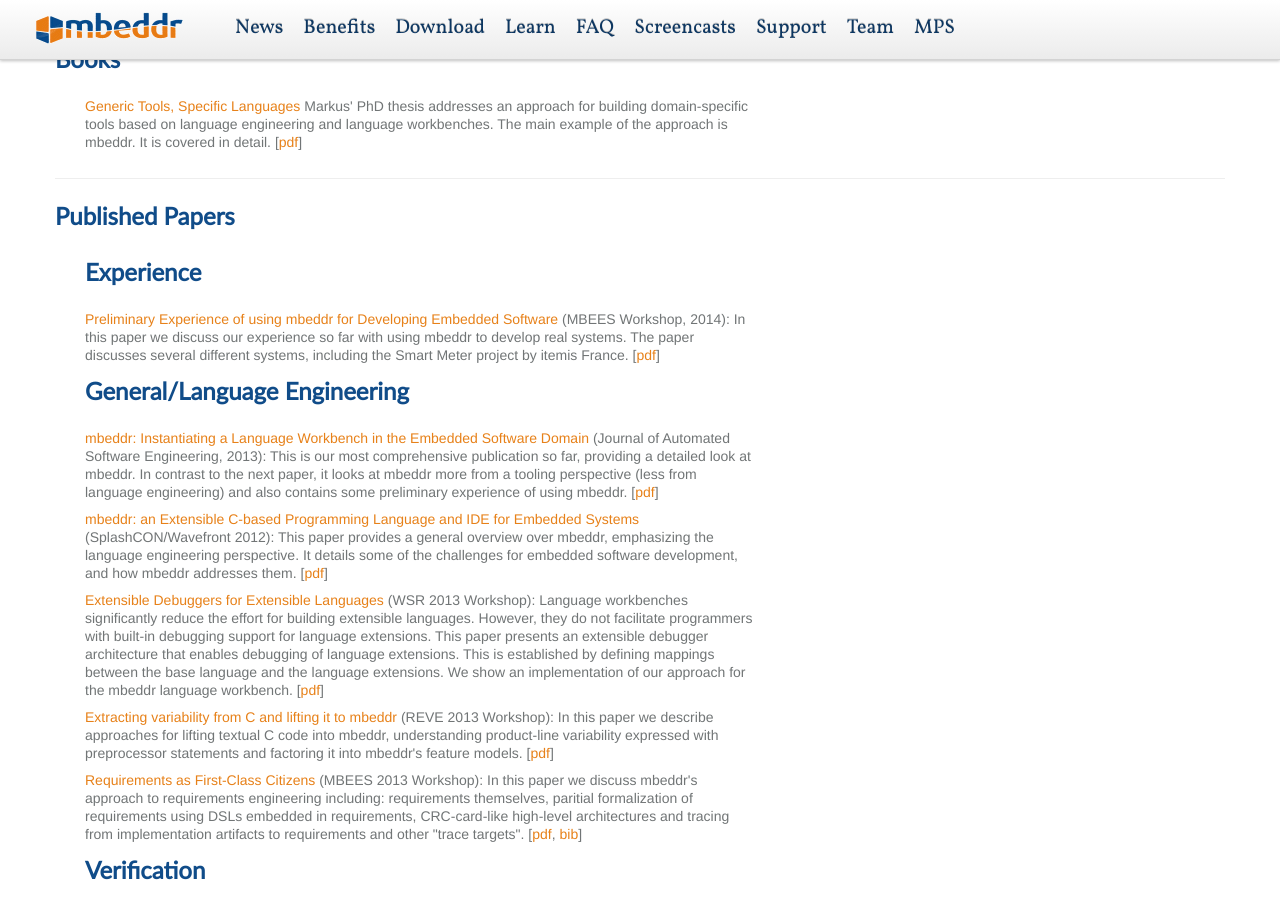
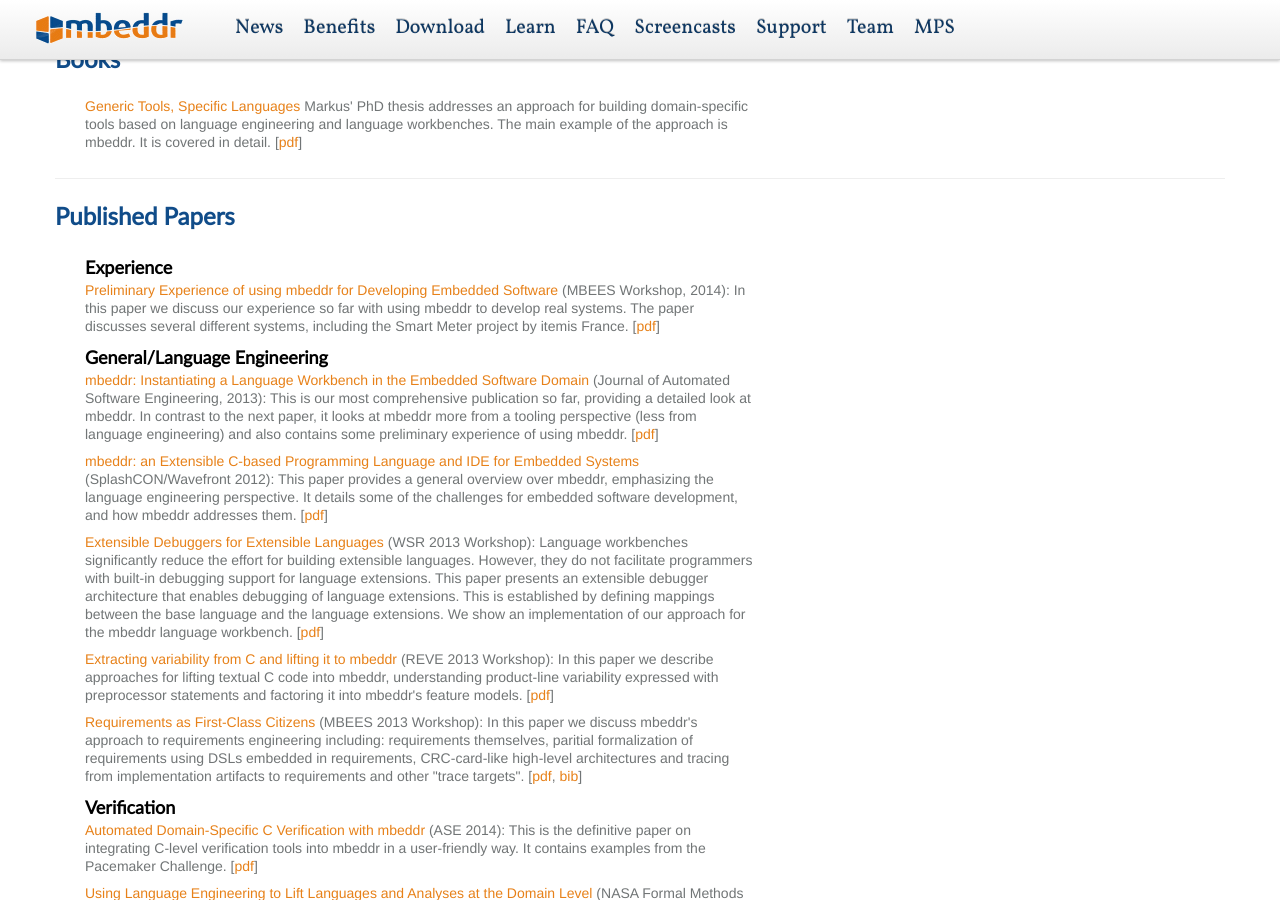
Before and after one commit to mbeddr/mbeddr.github.io, a Jekyll site: the page learn.html, which Jekyll copies as it is, in a window 1280 px wide and 900 px high, scrolled down 378 px. Built offline with Jekyll 4.4.1, drawn with Linux system fonts in a browser that asks for light colours; nearby versions of some CDN libraries; library files that are not in the unit come from our copies.

Commit message:
cats in papers

```diff
--- a/learn.html
+++ b/learn.html
@@ -203,7 +203,7 @@
 
 
 
-            <h2>Experience</h2>
+            <h3 style="color:black">Experience</h3>
 
             <p>
                 <a href='files/mbees2014.pdf'>Preliminary Experience of using mbeddr for Developing Embedded Software</a>
@@ -214,7 +214,7 @@
 
 
 
-            <h2>General/Language Engineering</h2>
+            <h3 style="color:black">General/Language Engineering</h3>
 
             <p>
                 <a href='files/voelteretal-mbeddr-final.pdf'>mbeddr: Instantiating a Language Workbench in the Embedded Software Domain</a>
@@ -260,7 +260,7 @@
             </p>
 
 
-            <h2>Verification</h2>
+            <h3 style="color:black">Verification</h3>
 
             <p>
                 <a href='files/dscv-ase2014.pdf'>Automated Domain-Specific C Verification with mbeddr</a>
@@ -297,7 +297,7 @@
 
 
 
-            <h2>Usability</h2>
+            <h3 style="color:black">Usability</h3>
 
             <p>
                 <a href='files/projectionalEditing-sle2014.pdf'>Towards Usable Projectional Editors</a>
```
